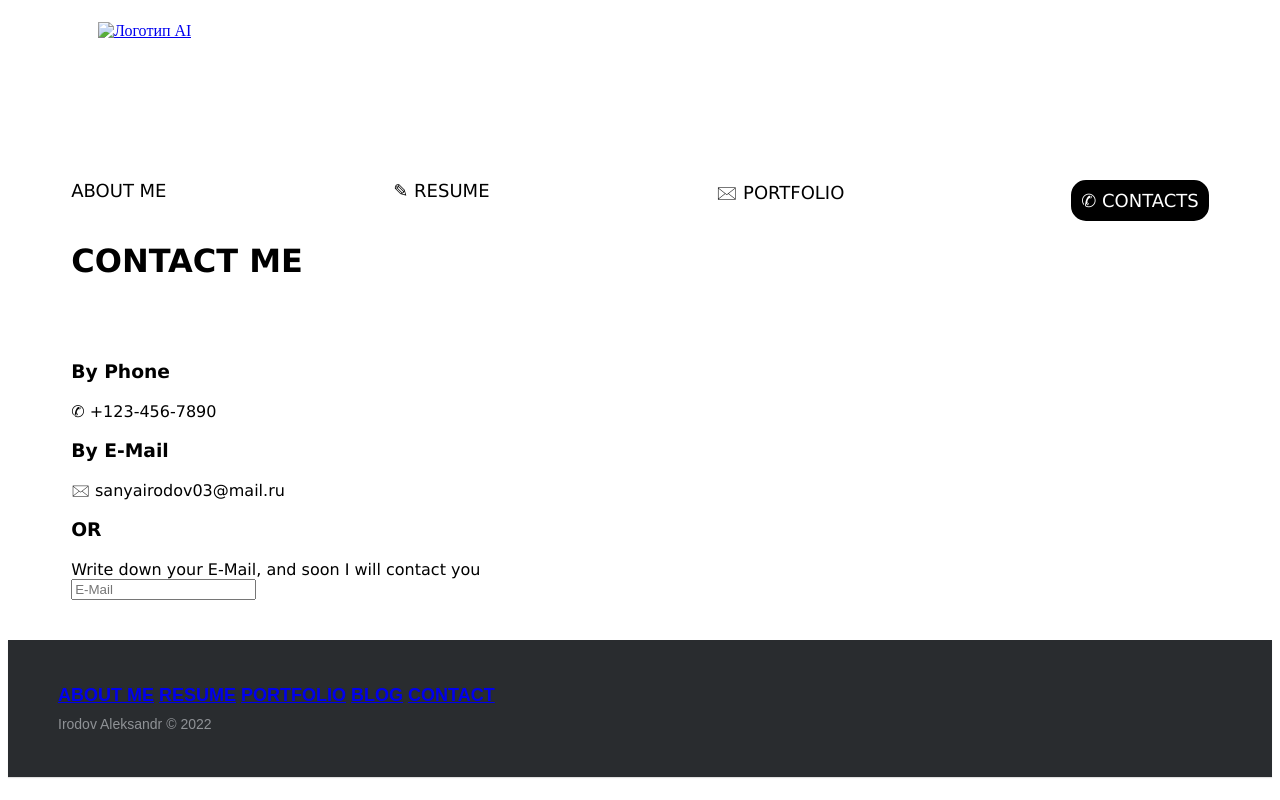
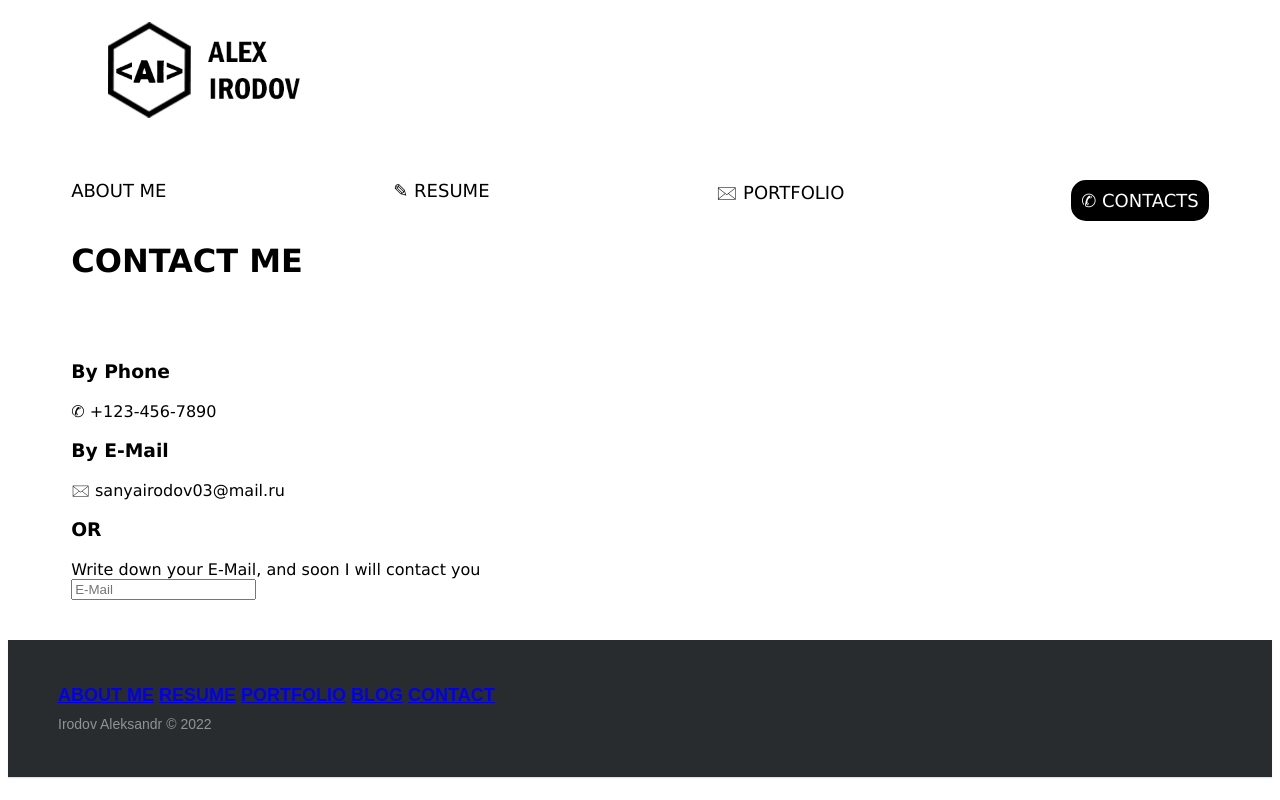
Before and after one commit to SashaGH/ZADANIE-3, a plain HTML site: page contacts.html in a window 1280 px wide. Drawn offline with Linux system fonts and the light colour scheme.

Commit message:
Update contacts.html

```diff
--- a/contacts.html
+++ b/contacts.html
@@ -15,7 +15,7 @@
 
                 <div class="header-logo">
                     <a href="index.html">
-                        <img src="images/лого2.png" width="220" height="100" alt="Логотип AI">
+                        <img src="лого2.png" width="220" height="100" alt="Логотип AI">
                     </a>
                 </div>
             </div>
```
